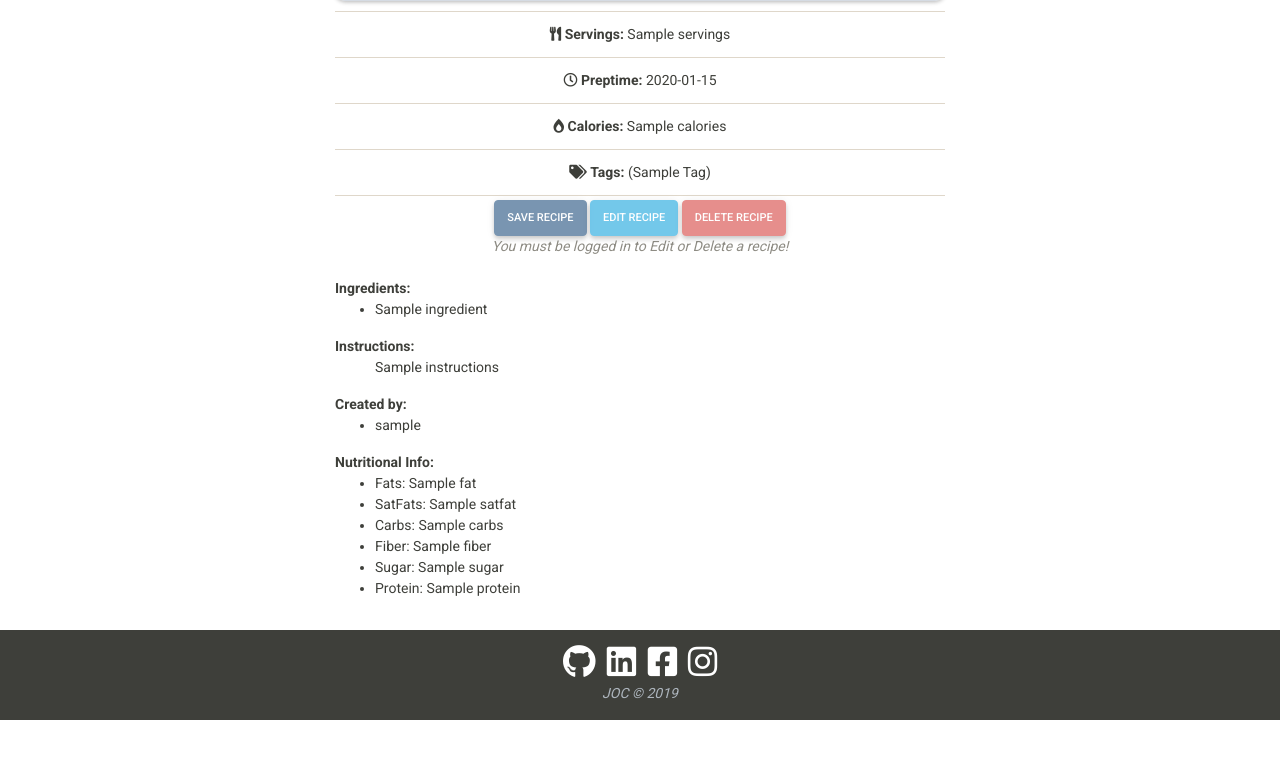
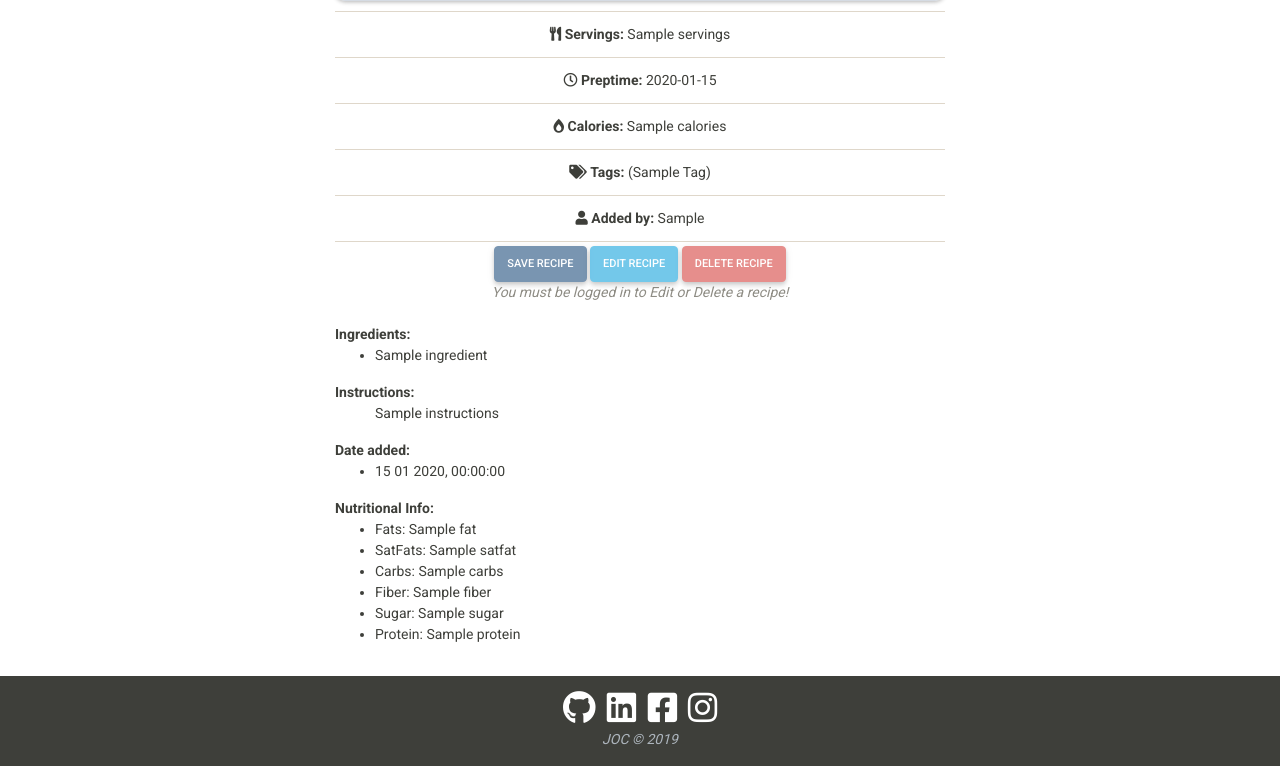
Before and after one commit to johnnycistudent/recipe-app, a Flask app: template templates/recipe_display.html in a window 1280 px wide. Shown: the part 505-1271 px from the top of the page. Before the commit the page ends 1225 px from the top, so only its background shows below. Run offline with Flask 2, Linux system fonts and the light colour scheme; the template is opened without the code that fills it: most values are stand-ins (such as "Sample title", 1, 10 or a date in 2020); grey boxes marked "Sample" are stand-in pictures; some libraries are stand-ins or nearby versions.

Commit message:
author field added to database

```diff
--- a/templates/recipe_display.html
+++ b/templates/recipe_display.html
@@ -15,6 +15,7 @@
                     <strong>Tags:</strong> {% for tag in recipe.tags %}
                     <span> ({{ tag|title }})</span> {% endfor %}
                 </li>
+                <li class="list-group-item"><i class="fas fa-user"></i><strong> Added by:</strong> {{ recipe.author.username|title }}</li>
             </ul>
 
             <div class="recipe-buttons text-center">
@@ -45,9 +46,9 @@
                 </ul>
             </div>
             <div class="recipe-heading">
-                <strong>Created by:</strong>
+                <strong>Date added:</strong>
                 <ul>
-                    <li class="author">{{recipe.deleted_by.username}}</li>
+                    <li class="author">{{ recipe['_id'].generation_time.date().strftime('%d %m %Y, %H:%M:%S') }}</li>
                 </ul>
             </div>
 
```
Also changed, not shown: README.md.
